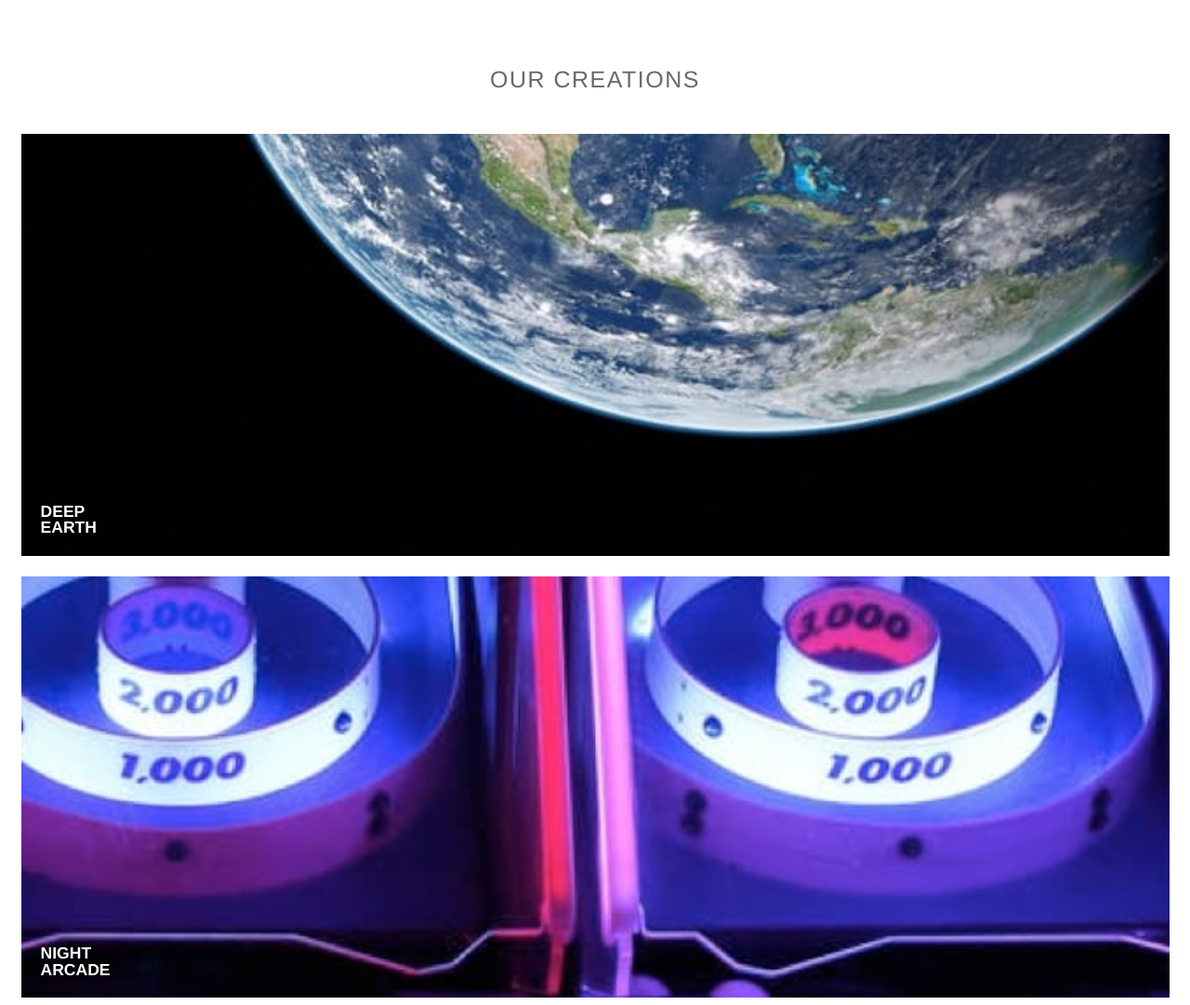
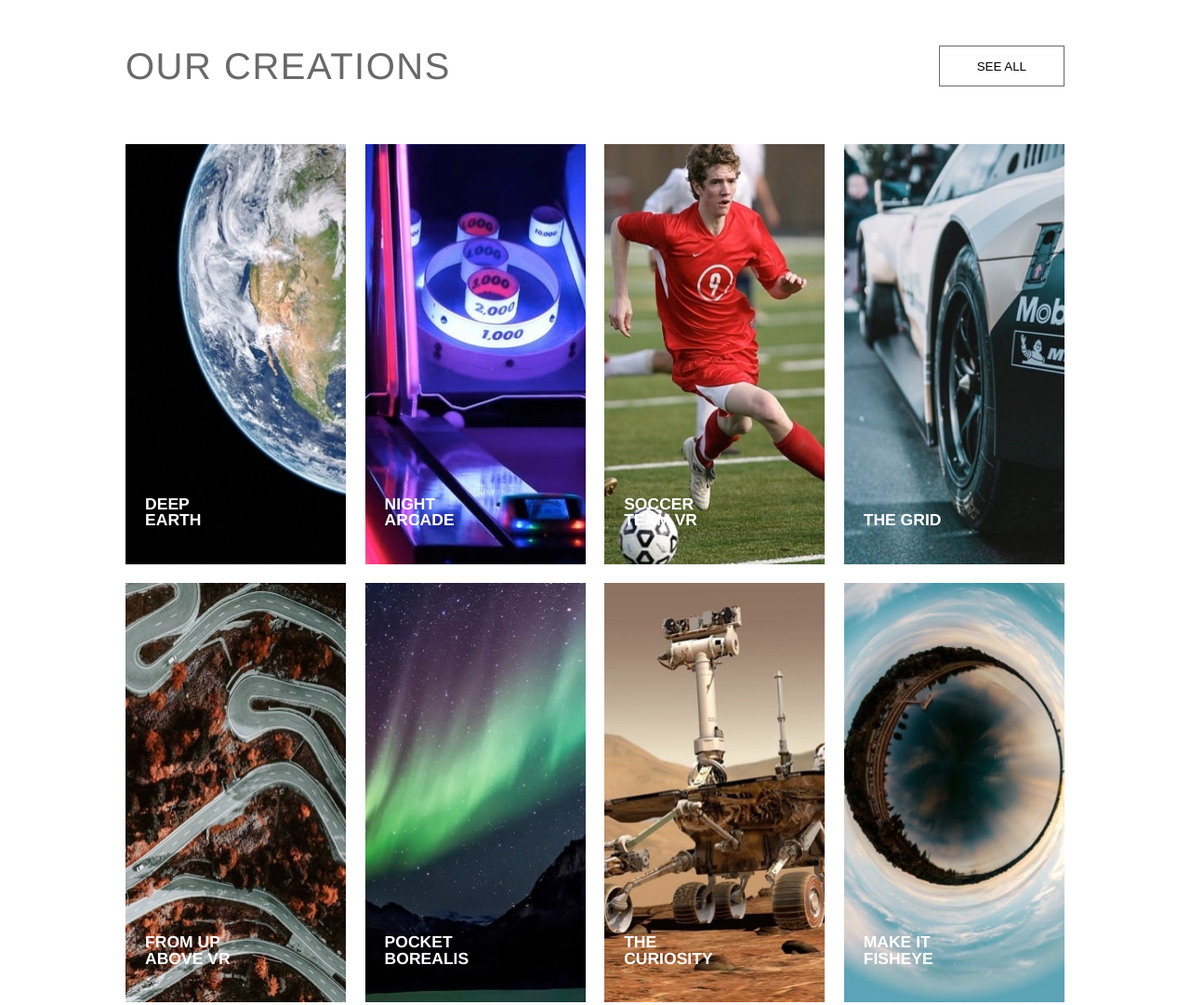
Before and after one commit to joanpujol/fem-Loopstudios-Landing-Page, a website: page index.html in a window 1280 px wide. Shown: the part 1240-2321 px from the top of the page at 93% size. Drawn offline with Linux system fonts and the light colour scheme; a web font is replaced by a local one.

Commit message:
Add desktop gallery style rules

```diff
--- a/index.html
+++ b/index.html
@@ -73,35 +73,59 @@
         </div>
         <div class="gallery__list">
             <div class="gallery__item">
-                <img src="./images/mobile/image-deep-earth.jpg" alt="">
+                <picture>
+                    <source srcset="./images/desktop/image-deep-earth.jpg" media="(min-width: 600px)" />
+                    <img src="./images/mobile/image-deep-earth.jpg" />
+                </picture>
                 <h3>Deep earth</h3>
             </div>
             <div class="gallery__item">
-                <img src="./images/mobile/image-night-arcade.jpg" alt="">
+                <picture>
+                    <source srcset="./images/desktop/image-night-arcade.jpg" media="(min-width: 600px)" />
+                    <img src="./images/mobile/image-night-arcade.jpg" />
+                </picture>
                 <h3>Night arcade</h3>
             </div>
             <div class="gallery__item">
-                <img src="./images/mobile/image-soccer-team.jpg" alt="">
+                <picture>
+                    <source srcset="./images/desktop/image-soccer-team.jpg" media="(min-width: 600px)" />
+                    <img src="./images/mobile/image-soccer-team.jpg" />
+                </picture>
                 <h3>Soccer team VR</h3>
             </div>
             <div class="gallery__item">
-                <img src="./images/mobile/image-grid.jpg" alt="">
+                <picture>
+                    <source srcset="./images/desktop/image-grid.jpg" media="(min-width: 600px)" />
+                    <img src="./images/mobile/image-grid.jpg" />
+                </picture>
                 <h3>The grid</h3>
             </div>
             <div class="gallery__item">
-                <img src="./images/mobile/image-from-above.jpg" alt="">
+                <picture>
+                    <source srcset="./images/desktop/image-from-above.jpg" media="(min-width: 600px)" />
+                    <img src="./images/mobile/image-from-above.jpg" />
+                </picture>
                 <h3>From up above VR</h3>
             </div>
             <div class="gallery__item">
-                <img src="./images/mobile/image-pocket-borealis.jpg" alt="">
+                <picture>
+                    <source srcset="./images/desktop/image-pocket-borealis.jpg" media="(min-width: 600px)" />
+                    <img src="./images/mobile/image-pocket-borealis.jpg" />
+                </picture>
                 <h3>Pocket borealis</h3>
             </div>
             <div class="gallery__item">
-                <img src="./images/mobile/image-curiosity.jpg" alt="">
+                <picture>
+                    <source srcset="./images/desktop/image-curiosity.jpg" media="(min-width: 600px)" />
+                    <img src="./images/mobile/image-curiosity.jpg" />
+                </picture>
                 <h3>The curiosity</h3>
             </div>
             <div class="gallery__item">
-                <img src="./images/mobile/image-fisheye.jpg" alt="">
+                <picture>
+                    <source srcset="./images/desktop/image-fisheye.jpg" media="(min-width: 600px)" />
+                    <img src="./images/mobile/image-fisheye.jpg" />
+                </picture>
                 <h3>Make it fisheye</h3>
             </div>
         </div>
--- a/sass/components/_about.scss
+++ b/sass/components/_about.scss
@@ -55,7 +55,7 @@
     }
 
     &__title {
-      margin: 0 0 1em;
+      margin: 0 0 1.5em;
       h2 {
         font-size: 2.5rem;
       }
@@ -64,7 +64,7 @@
     &__desc {
       padding: 0;
       margin: 0;
-      font-size: 0.8rem;
+      font-size: 1rem;
     }
   }
 }
--- a/sass/components/_gallery.scss
+++ b/sass/components/_gallery.scss
@@ -37,3 +37,47 @@
     border: 1px solid hsl(0, 0%, 41%);
   }
 }
+
+@media (min-width: 600px) {
+  .gallery {
+    margin: 9em;
+    padding: 0;
+    position: relative;
+
+    &__title {
+      text-align: left;
+
+      h2 {
+        font-size: 2.5rem;
+      }
+    }
+
+    &__list {
+      display: flex;
+      flex-wrap: wrap;
+      width: 100%;
+
+      :not(:nth-child(4n)) {
+        margin-right: 2%;
+      }
+    }
+
+    &__item {
+      display: block;
+      flex: 23%;
+      margin: 0 0 2%;
+
+      img {
+        height: 100%
+      }
+    }
+
+    &__button {
+      position: absolute;
+      right: 0;
+      top: 0;
+      margin: 0;
+    }
+
+  }
+}
```
Also changed, not shown: css/style.css.
